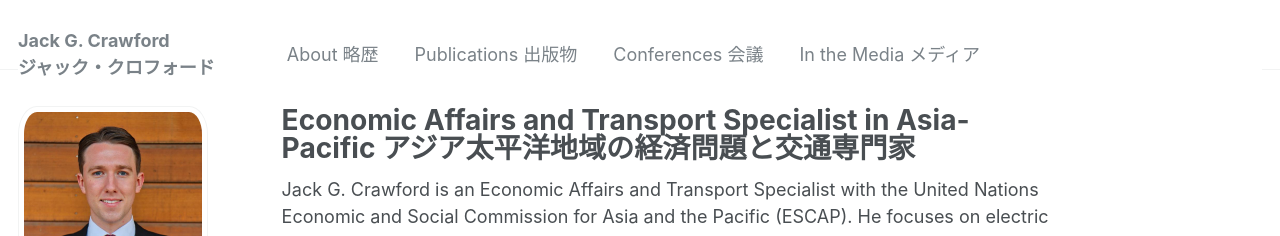
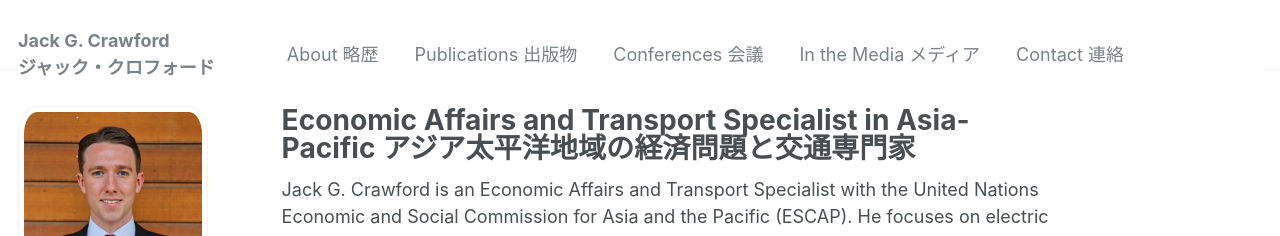
Before and after one commit to jackgcrawford/jackcrawford, a Jekyll site: the page built from _pages/about.md, in a window 1280 px wide. Shown: the top 236 px of the page. Built offline with Jekyll 4.4.1, drawn with Linux system fonts in a browser that asks for light colours; some web fonts are replaced.

Commit message:
Update navigation.yml

```diff
--- a/_data/navigation.yml
+++ b/_data/navigation.yml
@@ -16,3 +16,6 @@ main:
 
   - title: "In the Media メディア"
     url: /press/
+
+  - title: "Contact 連絡"
+    url: /contact/
```
